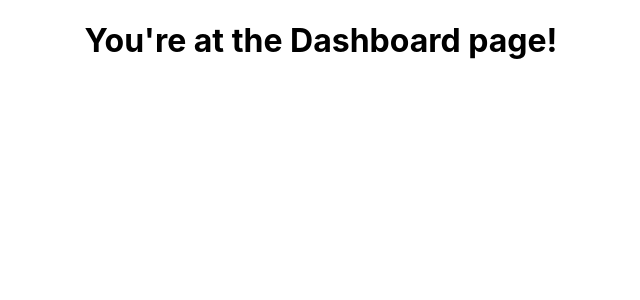
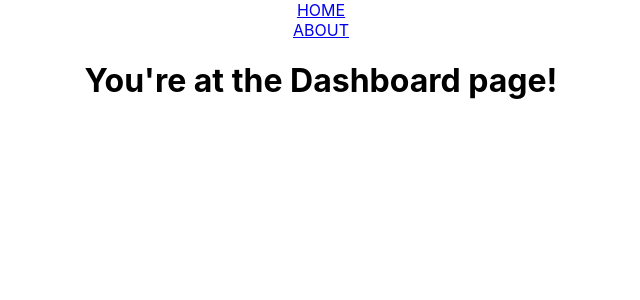
Before and after one commit to benburgos/react-router-lab, a React (Create React App) app: page /stocks in a window 1280 px wide. Shown: the top 300 px of the page, without its empty margins (319-959 px from the left). Built offline with nearby package versions, Linux system fonts and the light colour scheme.

Commit message:
adds nav component

```diff
--- a/src/App.js
+++ b/src/App.js
@@ -1,5 +1,6 @@
 import './App.css';
 import { Route, Routes } from 'react-router-dom';
+import Nav from './components/Nav';
 import Home from './pages/Home';
 import About from './pages/About';
 import Stock from './pages/Stock';
@@ -8,6 +9,7 @@ import Dashboard from './pages/Dashboard';
 function App() {
   return (
     <div className="App">
+      <Nav />
       <Routes>
         <Route path="/" element={<Home />} />
         <Route path="/about" element={<About />} />
--- a/src/components/Nav.jsx
+++ b/src/components/Nav.jsx
@@ -0,0 +1,14 @@
+import { Link } from 'react-router-dom';
+
+export default function Nav() {
+  return (
+    <div className="navbar">
+      <Link to={'/'}>
+        <div>HOME</div>
+      </Link>
+      <Link to={'/about'}>
+        <div>ABOUT</div>
+      </Link>
+    </div>
+  );
+}
```
